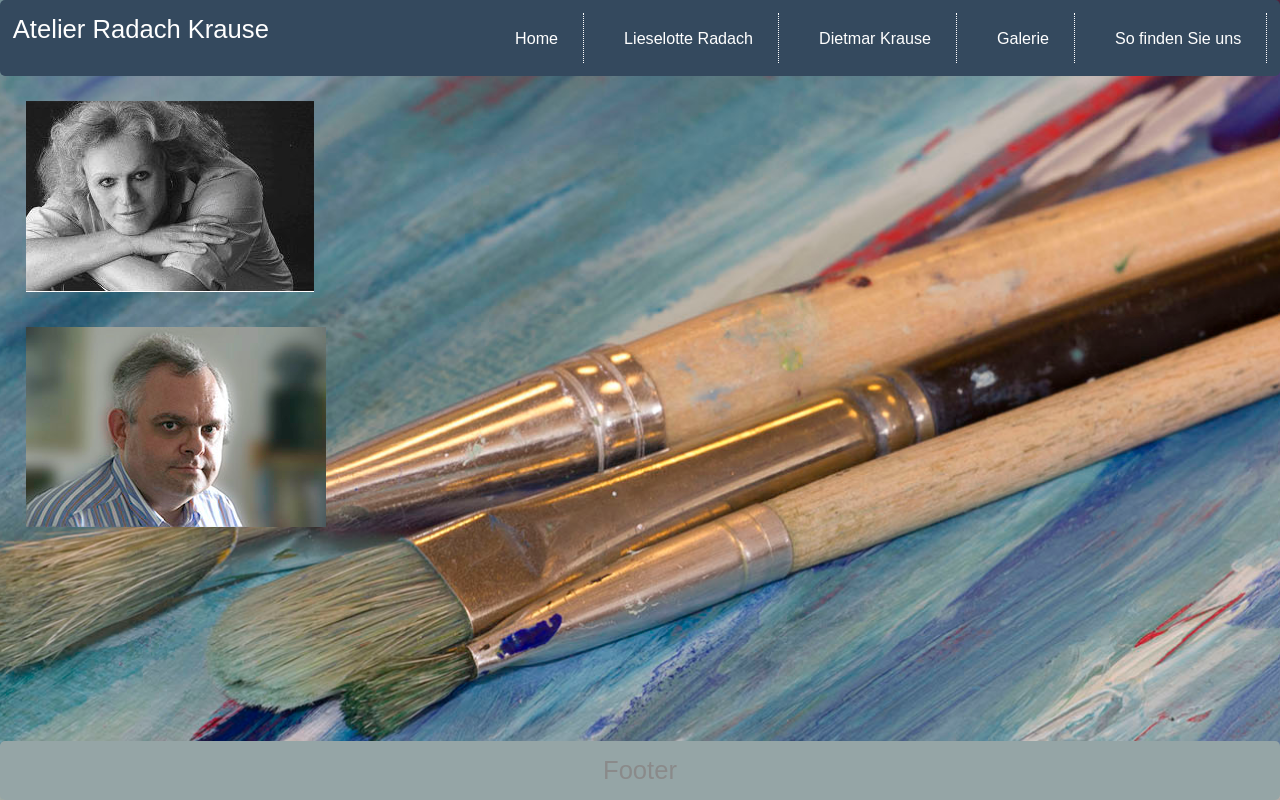
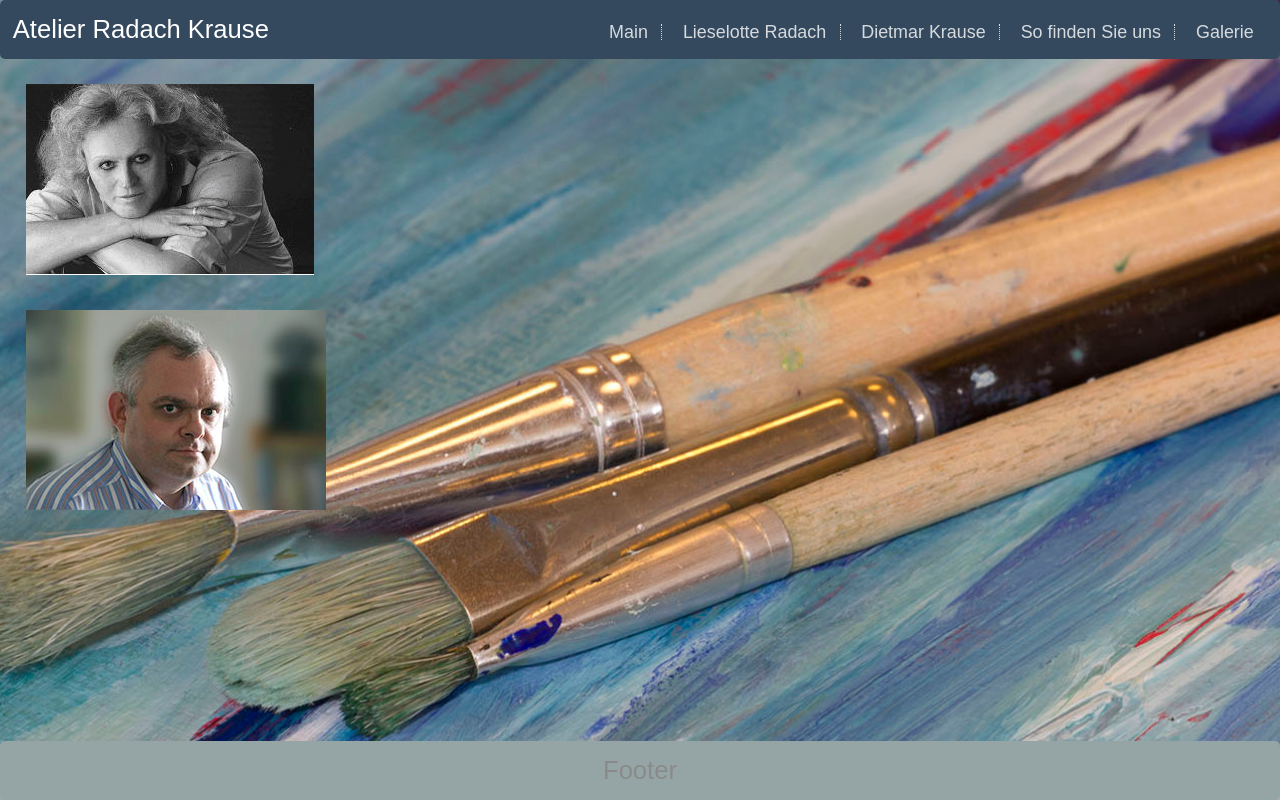
Before and after one commit to DietmarKrause/Atelierprojekt, a plain HTML site: page index.html in a window 1280 px wide. Drawn offline with Linux system fonts and the light colour scheme; files whose address does not match are found by name.

Commit message:
Standardmenue wiederhergestellt

```diff
--- a/index.html
+++ b/index.html
@@ -16,14 +16,14 @@
 	<div class="wrap">
 		<header class="main-header">
 			<a class="logo" href="#">Atelier Radach Krause</a>
-			<!-- <nav class="main-nav">
+			<nav class="main-nav">
 				<a link href="index.html">Main</a>
 				<a link href="Lilo.html">Lieselotte Radach</a>
 				<a link href="Dietmar.html">Dietmar Krause</a>
 				<a link href="map.html">So finden Sie uns</a>
 				<a link href="Bilder.html">Galerie</a>
-			</nav> -->
-			<div class="menu">
+			</nav>
+			<!-- <div class="menu">
 				<ul class:"main-menu">
 					<li><a href="index.html" >Home</a></li>
 					<li><a href="Lilo.html" id="current">Lieselotte Radach</a>
@@ -36,7 +36,7 @@
 							<li><a href="#">Photoarbeiten</a></li>
 						</ul>
 					</li>
-					<li><a href="map.html" id="current">So finden Sie uns</a>
+					<li><a href="map.html" id="current">So finden Sie uns</a> -->
 					<!-- <li><a href="/about.html">About</a>
 						<ul>
 							<li><a href="#">Company Info</a></li>
```
